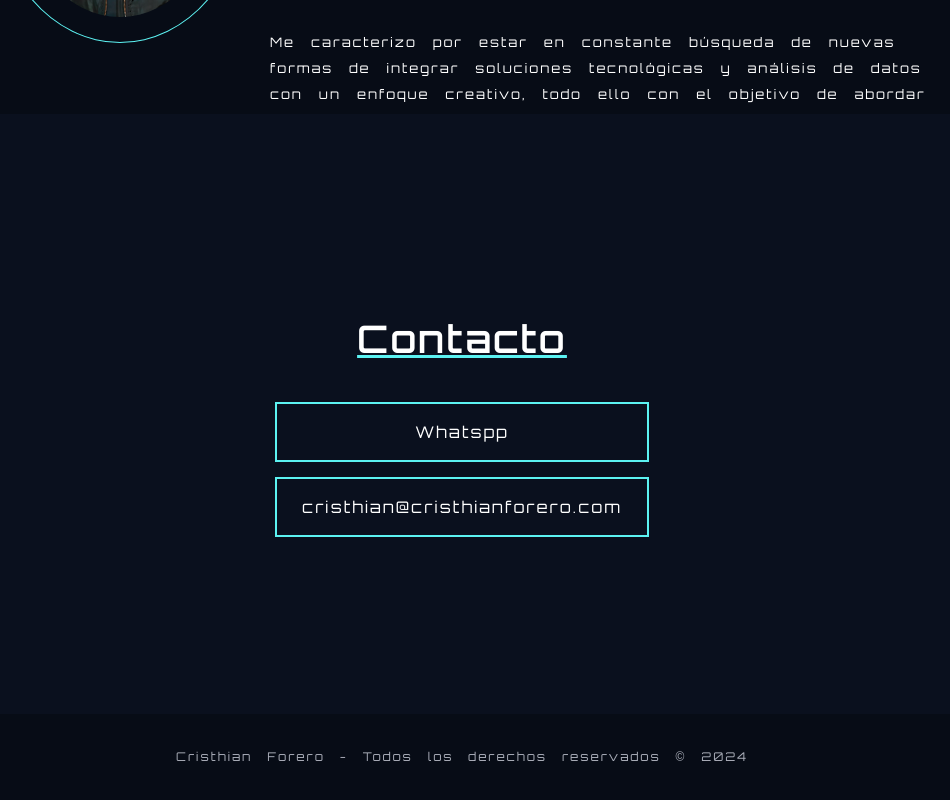
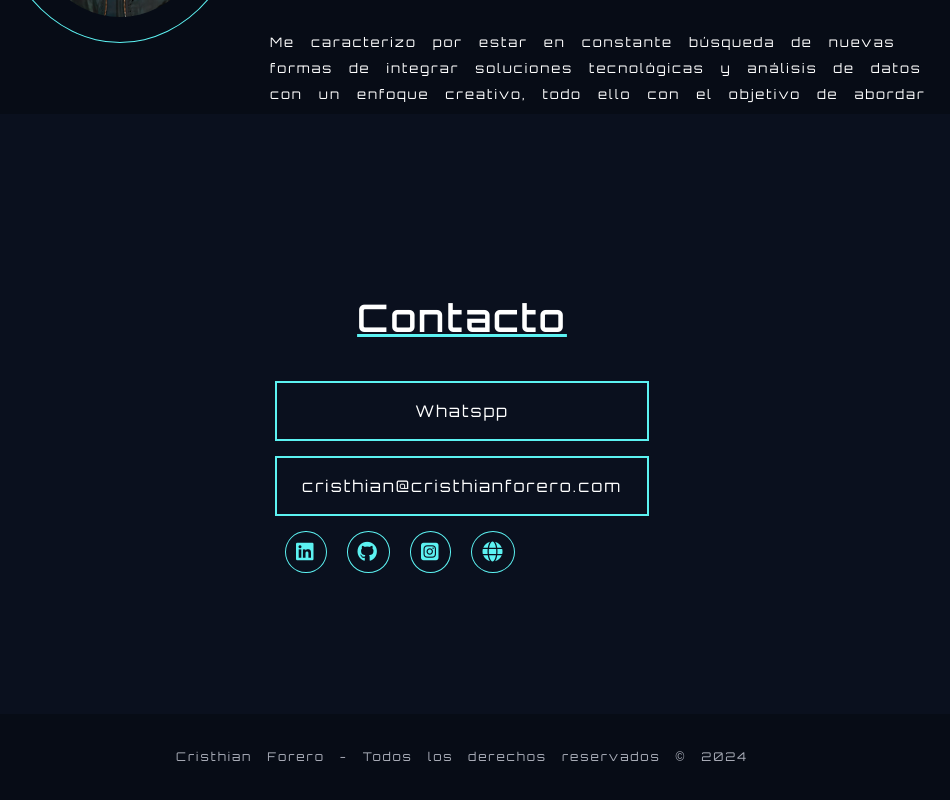
Before and after one commit to CristhianForero08/CristhianForero08.github.io, a React (Vite) app: page / in a window 1280 px wide. Shown: the part 2647-3447 px from the top of the page, without its empty margins (178-1128 px from the left). Built offline with nearby package versions, Linux system fonts and the light colour scheme.

Commit message:
Actualizacion version 0.06

```diff
--- a/src/Components/Contacto.jsx
+++ b/src/Components/Contacto.jsx
@@ -14,7 +14,14 @@ const Contacto = () => {
                   <Boton texto='Whatspp' link='https://wa.me/573004548869?text=Hola,%20Cristhian'/>
                   <Boton texto='cristhian@cristhianforero.com' link='mailto:cristhianforerobello@gmail.com?subject=Asunto del correo'/>
 
+                  <ul className="redes-principal">
+                      <a href="http://www.linkedin.com/in/cristhianforero" target='_blank'><i className="fa-brands fa-linkedin lis"></i></a>
+                      <a href="https://github.com/CristhianForero08" target='_blank'><i className="fa-brands fa-github lis"></i></a>
+                      <a href="https://www.instagram.com/ing_cristhian_forero/" target='_blank'><i className="fa-brands fa-square-instagram lis"></i></a>
+                      <a href="https://neogyck.com/" target='_blank'><i className="fa-solid fa-globe lis"></i></a>
 
+
+                    </ul>
 
                 </div>
 
```
